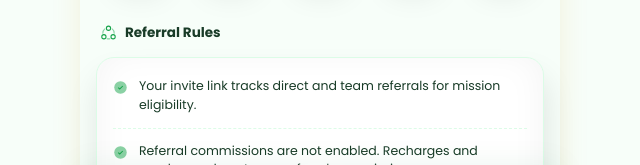
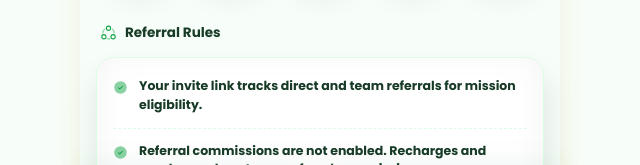
Before and after one commit to cutesina1296-a11y/sprite44, a website: page invite.html in a window 1280 px wide. Shown: the part 565-730 px from the top of the page, without its empty margins (320-960 px from the left). Drawn offline with Linux system fonts and the light colour scheme; no server answers.

Commit message:
Bold referral rules text

```diff
--- a/invite.html
+++ b/invite.html
@@ -370,7 +370,8 @@
             .rule .r-text {
                 font-size: 12.5px;
                 color: var(--ink);
-                line-height: 1.5
+                line-height: 1.5;
+                font-weight: 700
             }
 
             .rule .r-text b {
```
